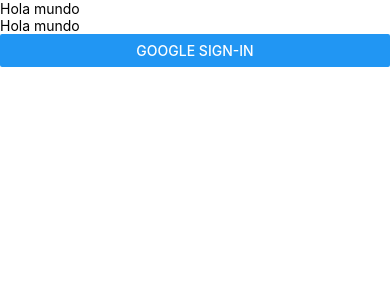
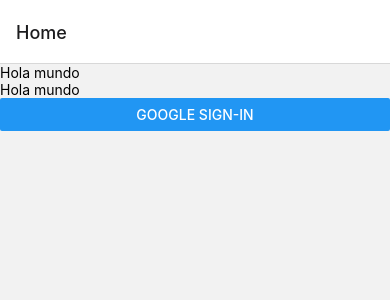
Before and after one commit to Proyecto-Final-Frre/TinWorkApp, a React Native app: screen /Home in a window 390 px wide. Shown: the top 300 px of the page. Built offline with nearby package versions, Linux system fonts and the light colour scheme; what @react-native-google-signin/google-signin would draw is missing.

Commit message:
se agrega libreria de navigation

```diff
--- a/App.js
+++ b/App.js
@@ -1,20 +1,6 @@
 import React from 'react';
-import {Text, Button} from 'react-native';
-import {authenticationWithGoogle} from './AuthService';
+import Navigation from './Navigation';
 
-async function onGoogleButtonPress() {
-  const auth = await authenticationWithGoogle();
-  console.log('autenticado', auth);
+export default function App() {
+  return <Navigation />;
 }
-
-function App() {
-  return (
-    <>
-      <Text>Hola mundo</Text>
-      <Text>Hola mundo</Text>
-      <Button title="Google Sign-In" onPress={() => onGoogleButtonPress()} />
-    </>
-  );
-}
-
-export default App;
--- /dev/null
+++ b/Navigation.js
@@ -0,0 +1,11 @@
+import React from 'react';
+import {NavigationContainer} from '@react-navigation/native';
+import Public from './navigation/public/Public';
+export default function Navigation() {
+  const auths = {token: false};
+  return (
+    <NavigationContainer>
+      {!auths.token ? <Public /> : <Public />}
+    </NavigationContainer>
+  );
+}
--- /dev/null
+++ b/navigation/public/Public.js
@@ -0,0 +1,22 @@
+import React from 'react';
+import {createNativeStackNavigator} from '@react-navigation/native-stack';
+
+//Screens
+import HomeScreen from '../../src/screens/HomeScreen';
+
+const StackPublic = createNativeStackNavigator();
+
+export default function Public() {
+  return (
+    <StackPublic.Navigator
+      initialRouteName="Home"
+      //screenOptions={themeApp[modo].fondoBarra}
+    >
+      <StackPublic.Screen
+        name="Home"
+        component={HomeScreen}
+        // options={{headerShown: false}}
+      />
+    </StackPublic.Navigator>
+  );
+}
--- a/package.json
+++ b/package.json
@@ -14,9 +14,13 @@
     "@react-native-firebase/auth": "^14.11.0",
     "@react-native-firebase/firestore": "^14.11.0",
     "@react-native-google-signin/google-signin": "^7.2.2",
+    "@react-navigation/native": "^6.0.10",
+    "@react-navigation/native-stack": "^6.6.2",
     "react": "17.0.2",
     "react-native": "0.68.2",
-    "react-native-dotenv": "^3.3.0"
+    "react-native-dotenv": "^3.3.0",
+    "react-native-safe-area-context": "^4.3.1",
+    "react-native-screens": "^3.14.0"
   },
   "devDependencies": {
     "@babel/core": "^7.12.9",
--- /dev/null
+++ b/src/screens/HomeScreen.js
@@ -0,0 +1,19 @@
+import React from 'react';
+import {Text, Button} from 'react-native';
+
+import {authenticationWithGoogle} from '../../AuthService';
+
+async function onGoogleButtonPress() {
+  const auth = await authenticationWithGoogle();
+  console.log('autenticado', auth);
+}
+
+export default function HomeScreen() {
+  return (
+    <>
+      <Text>Hola mundo</Text>
+      <Text>Hola mundo</Text>
+      <Button title="Google Sign-In" onPress={() => onGoogleButtonPress()} />
+    </>
+  );
+}
```
Also changed, not shown: 1 other file (tests, documents, lock files or other folders).
